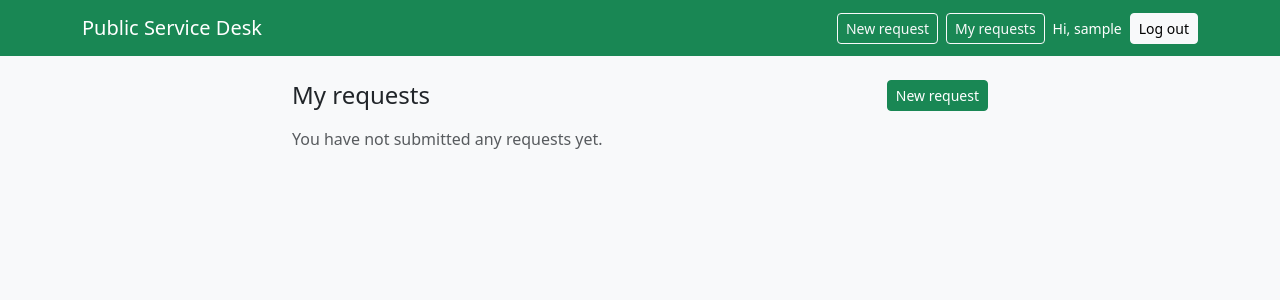
After one commit to Milashi254/service-desk, a Django app: page /requests/ in a window 1280 px wide. The commit adds this page. Shown: the top 300 px of the page. Run offline with Django 5.2, Linux system fonts and the light colour scheme; the visitor is signed in with stand-in values (Sample User, id 1); data that the repository does not hold is empty.

Commit message:
Add citizen request pages

```diff
--- a/config/settings.py
+++ b/config/settings.py
@@ -129,3 +129,6 @@ MAILERS = {
 LOGIN_URL = 'login'
 LOGIN_REDIRECT_URL = 'home'
 LOGOUT_REDIRECT_URL = 'login'
+MEDIA_URL = '/media/'
+MEDIA_ROOT = BASE_DIR / 'media'
+STATIC_ROOT = BASE_DIR / 'staticfiles'
--- a/config/urls.py
+++ b/config/urls.py
@@ -1,3 +1,5 @@
+from django.conf import settings
+from django.conf.urls.static import static
 from django.contrib import admin
 from django.urls import include, path
 
@@ -5,4 +7,4 @@ urlpatterns = [
     path('admin/', admin.site.urls),
     path('accounts/', include('django.contrib.auth.urls')),
     path('', include('services.urls')),
-]
+] + static(settings.MEDIA_URL, document_root=settings.MEDIA_ROOT)
--- a/services/urls.py
+++ b/services/urls.py
@@ -5,4 +5,7 @@ from . import views
 urlpatterns = [
     path('', views.home, name='home'),
     path('register/', views.register, name='register'),
+    path('requests/new/', views.submit_request, name='submit_request'),
+    path('requests/', views.my_requests, name='my_requests'),
+    path('requests/<int:pk>/', views.request_detail, name='request_detail'),
 ]
--- a/services/views.py
+++ b/services/views.py
@@ -1,9 +1,10 @@
 from django.contrib import messages
 from django.contrib.auth import login
 from django.contrib.auth.decorators import login_required
-from django.shortcuts import redirect, render
+from django.shortcuts import get_object_or_404, redirect, render
 
-from .forms import RegisterForm
+from .forms import RegisterForm, ServiceRequestForm
+from .models import ServiceRequest
 
 
 @login_required
@@ -23,3 +24,30 @@ def register(request):
         messages.success(request, 'Welcome! Your account has been created.')
         return redirect('home')
     return render(request, 'registration/register.html', {'form': form})
+
+
+@login_required
+def submit_request(request):
+    """Show and process the form for a new service request."""
+    form = ServiceRequestForm(request.POST or None, request.FILES or None)
+    if form.is_valid():
+        service_request = form.save(commit=False)
+        service_request.user = request.user
+        service_request.save()
+        messages.success(request, 'Your request has been submitted.')
+        return redirect('request_detail', pk=service_request.pk)
+    return render(request, 'services/submit_request.html', {'form': form})
+
+
+@login_required
+def my_requests(request):
+    """List the logged-in citizen's own requests, newest first."""
+    requests_list = ServiceRequest.objects.filter(user=request.user)
+    return render(request, 'services/my_requests.html', {'requests_list': requests_list})
+
+
+@login_required
+def request_detail(request, pk):
+    """Show one request. Citizens can only open their own."""
+    service_request = get_object_or_404(ServiceRequest, pk=pk, user=request.user)
+    return render(request, 'services/request_detail.html', {'service_request': service_request})
--- a/templates/base.html
+++ b/templates/base.html
@@ -21,6 +21,8 @@
       <a class="navbar-brand" href="{% url 'home' %}">Public Service Desk</a>
       <div class="d-flex gap-2 align-items-center">
         {% if user.is_authenticated %}
+                  <a class="btn btn-sm btn-outline-light" href="{% url 'submit_request' %}">New request</a>
+          <a class="btn btn-sm btn-outline-light" href="{% url 'my_requests' %}">My requests</a>
           <span class="text-white small">Hi, {{ user.username }}</span>
           <form method="post" action="{% url 'logout' %}">
             {% csrf_token %}
--- /dev/null
+++ b/templates/services/_status_badge.html
@@ -0,0 +1 @@
+<span class="badge {% if item.status == 'resolved' %}bg-success{% elif item.status == 'in_progress' %}bg-warning text-dark{% else %}bg-secondary{% endif %}">{{ item.get_status_display }}</span>
--- /dev/null
+++ b/templates/services/my_requests.html
@@ -0,0 +1,19 @@
+{% extends 'base.html' %}
+{% block title %}My requests{% endblock %}
+{% block content %}
+  <div class="d-flex justify-content-between align-items-center mb-3">
+    <h1 class="h4 mb-0">My requests</h1>
+    <a class="btn btn-success btn-sm" href="{% url 'submit_request' %}">New request</a>
+  </div>
+  {% for item in requests_list %}
+    <a class="card p-3 mb-2 text-decoration-none text-dark" href="{% url 'request_detail' item.pk %}">
+      <div class="d-flex justify-content-between">
+        <strong>{{ item.get_category_display }}</strong>
+        {% include 'services/_status_badge.html' %}
+      </div>
+      <div class="text-muted small">{{ item.location }} · {{ item.created_at|date:"j M Y" }}</div>
+    </a>
+  {% empty %}
+    <p class="text-muted">You have not submitted any requests yet.</p>
+  {% endfor %}
+{% endblock %}
```
Also changed, not shown: services/forms.py (+12 -1 lines), templates/services/request_detail.html (added, +20 -0 lines), templates/services/submit_request.html (added, +12 -0 lines).
